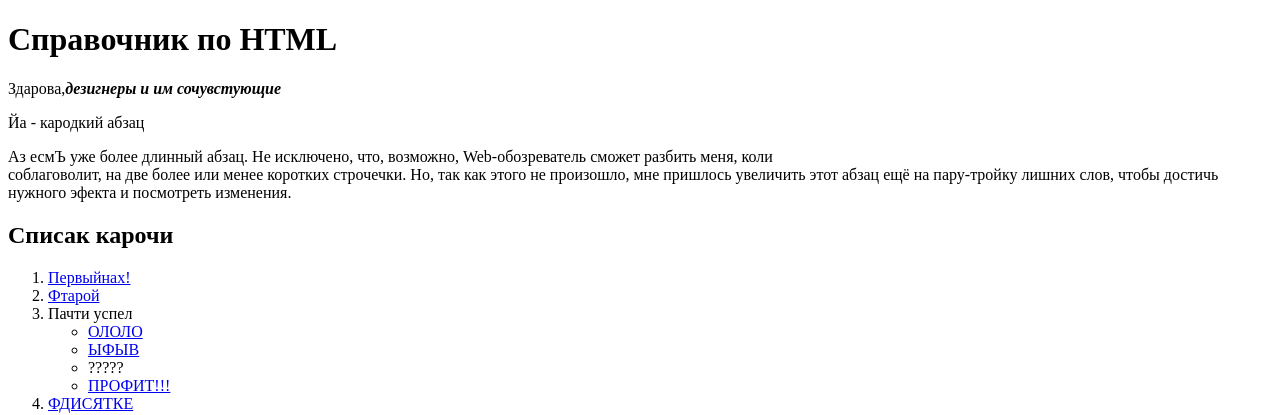
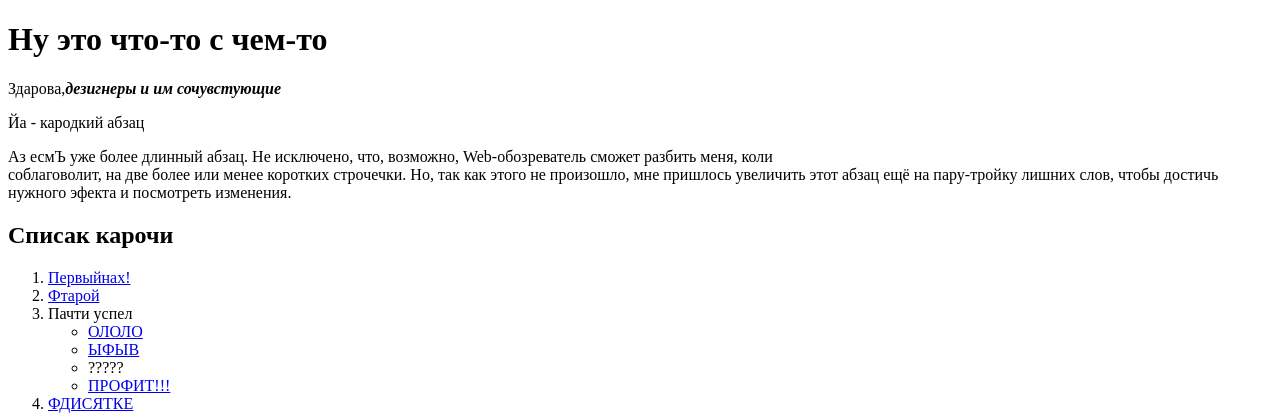
Before and after one commit to kitofizh/2206, a plain HTML site: page index.html in a window 1280 px wide. Shown: the top 415 px of the page. Drawn offline with Linux system fonts and the light colour scheme.

Commit message:
Update index.html

```diff
--- a/index.html
+++ b/index.html
@@ -2,10 +2,10 @@
 <HTML><link rel="icon" href="favicon.ico" type="image/x-icon"">
 <HEAD>
  <META	HTTP-EQUIV="Content-Type"	CONTENT="text/html; charset=utf-8">
-  <TITLE>Чё зыришь, глаза пузыришь?</TITLE>
+  <TITLE>Чё каво?</TITLE>
 </HEAD>
 <BODY>
-<H1>Справочник по HTML</H1>
+<H1>Ну это что-то с чем-то</H1>
 <P>Здарова,<EM><STRONG>дезигнеры и им сочувстующие</EM></STRONG></P>
 <P>Йа - кародкий абзац</P>
 <P>Аз есмЪ уже более длинный абзац. Не исключено, что, возможно, Web-обозреватель сможет разбить меня, коли<BR>соблаговолит, на две более или менее коротких строчечки. Но, так как этого не произошло, мне пришлось увеличить этот абзац ещё на пару-тройку лишних слов, чтобы достичь нужного эфекта и посмотреть изменения.</P>
```
